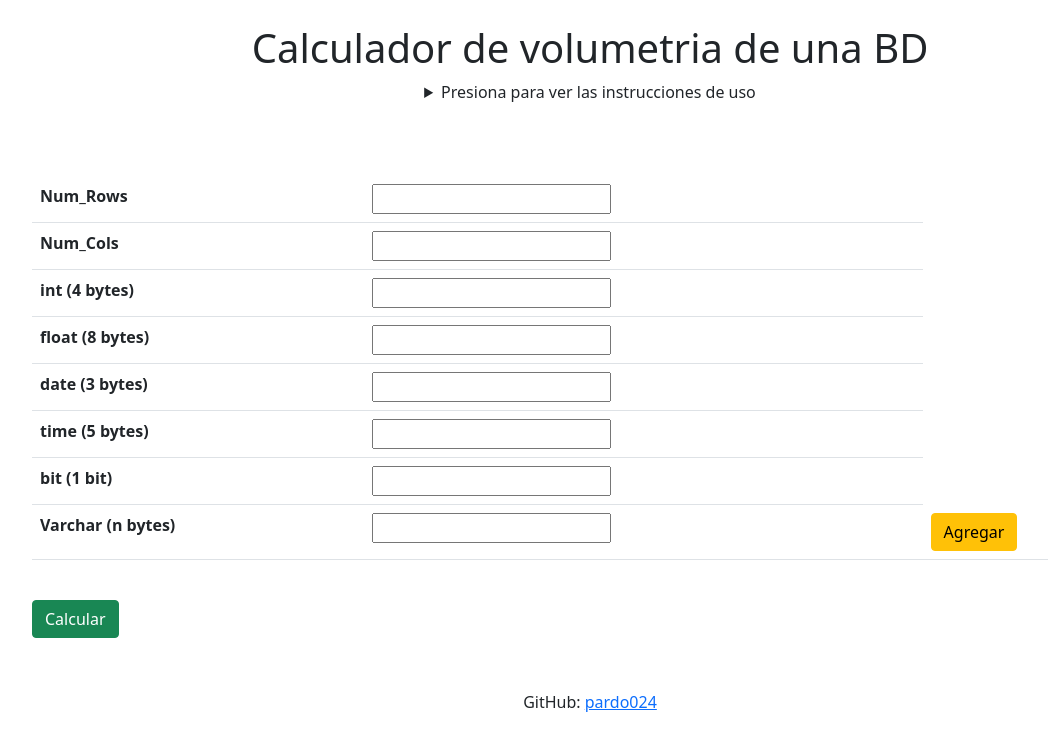
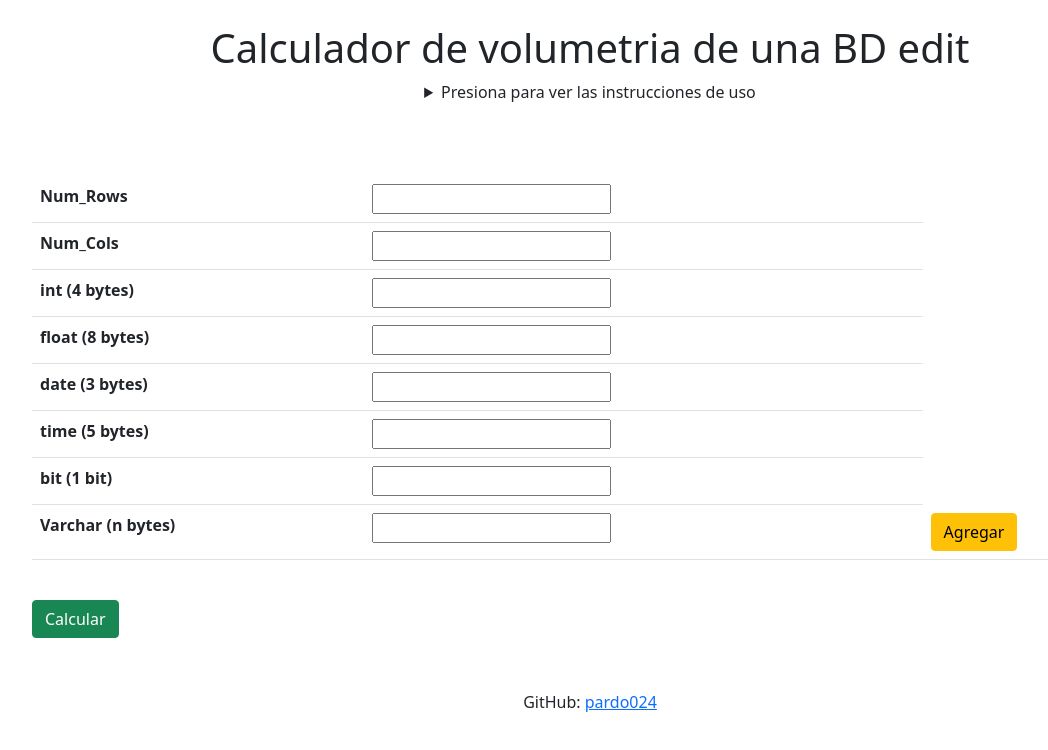
Before and after one commit to pardo024/Volumetria_BD, a plain HTML site: page index.html in a window 1280 px wide. Shown: the whole page, without its empty margins (50-1098 px from the left). Drawn offline with nearby package versions, Linux system fonts and the light colour scheme.

Commit message:
Update index.html

```diff
--- a/index.html
+++ b/index.html
@@ -13,7 +13,7 @@
 
   <div class="container">
     <br>
-<h1 class=" text-center">Calculador de volumetria de una BD</h1>
+<h1 class=" text-center">Calculador de volumetria de una BD edit</h1>
 
 <details class=" text-center" >
   <summary>Presiona para ver las instrucciones de uso</summary>
```
